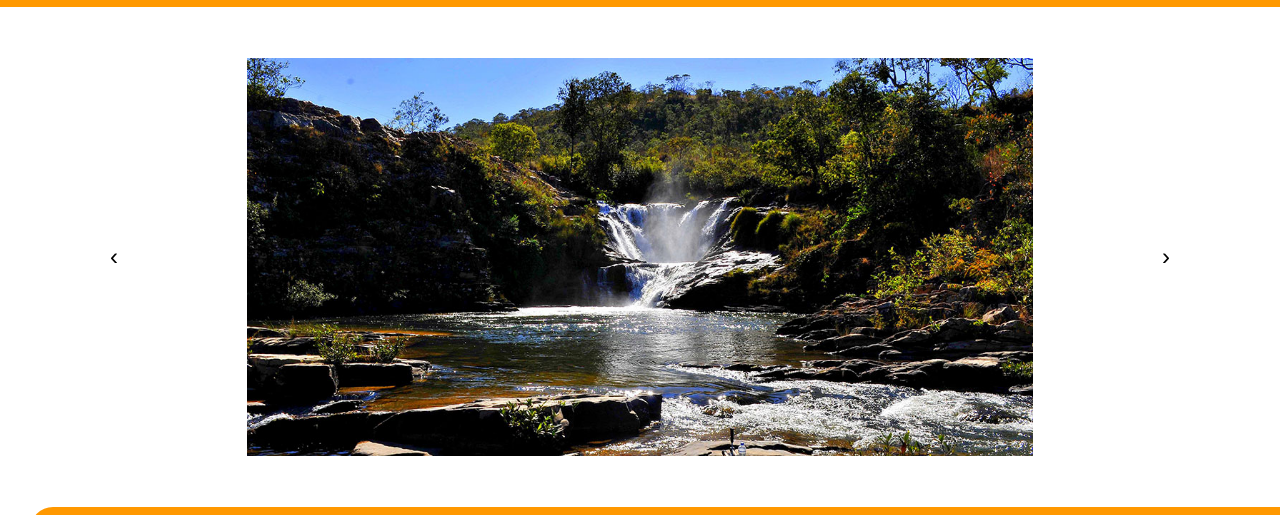
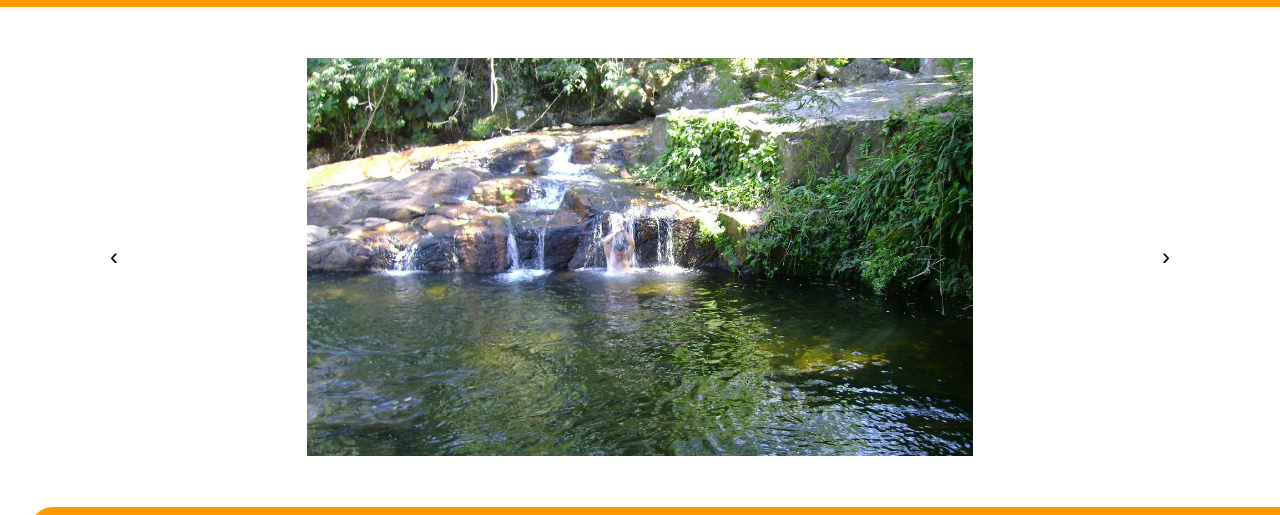
Before and after one commit to eduardoxhen/Site, a plain HTML site: page index.html in a window 1280 px wide. Shown: the part 88-603 px from the top of the page. Drawn offline with Linux system fonts and the light colour scheme; a web font is replaced by a local one.

Commit message:
Update index.html

```diff
--- a/index.html
+++ b/index.html
@@ -33,7 +33,7 @@
             <div id="panel1" class="panel">
                 <p></p>
 
-                <a href="Regiões/Magé/Cachoeira de Ouro/Cachoeira_de_Ouro.html"><img src="Cachoeira-do-Ouro-6.jpg" height="500px"alt=""></a>
+                <a href="Regiões/Magé/Cachoeira de Ouro/Cachoeira_de_Ouro.html"><img src="agua-cristalinas.jpg" height="500px"alt=""></a>
             </div>
             <div class="panel">
                 <img src="museu de ode gbomi.PNG" alt="" height="500px">
```
